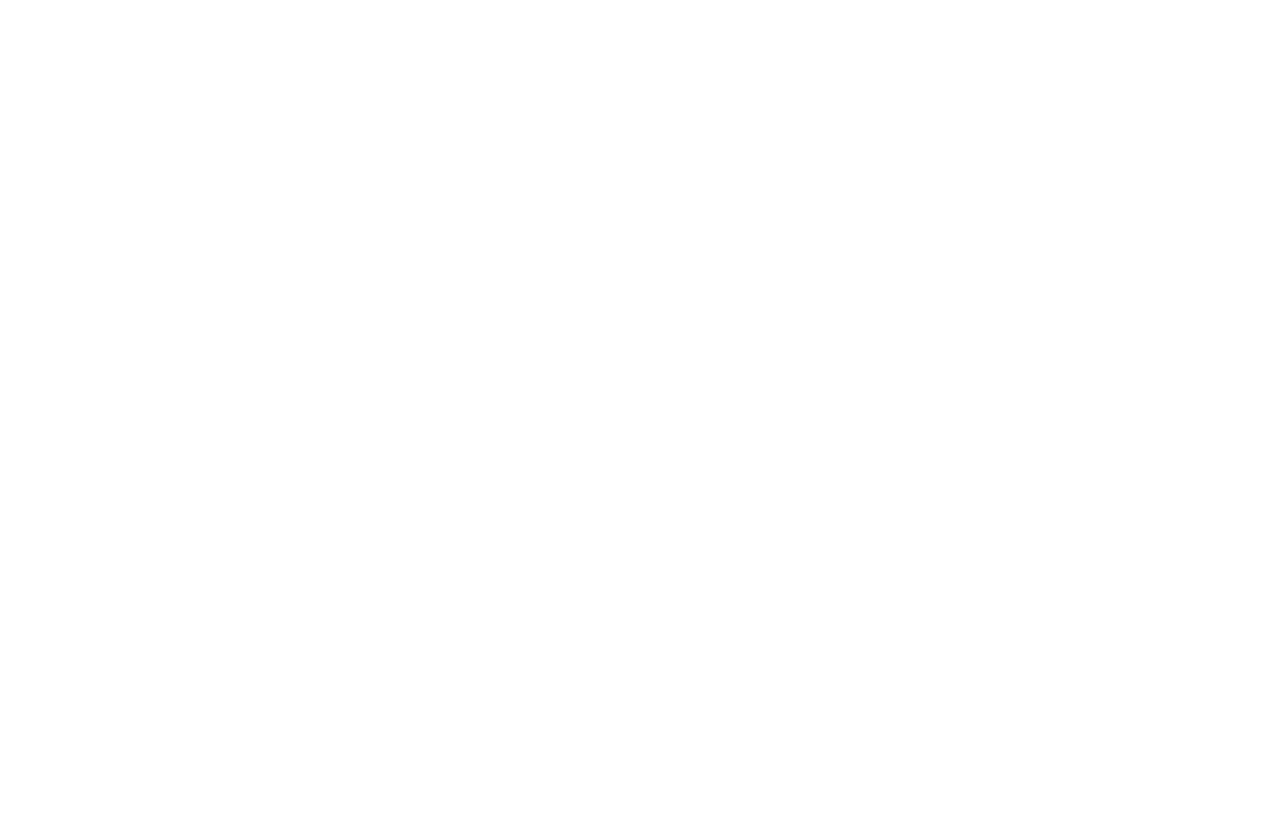
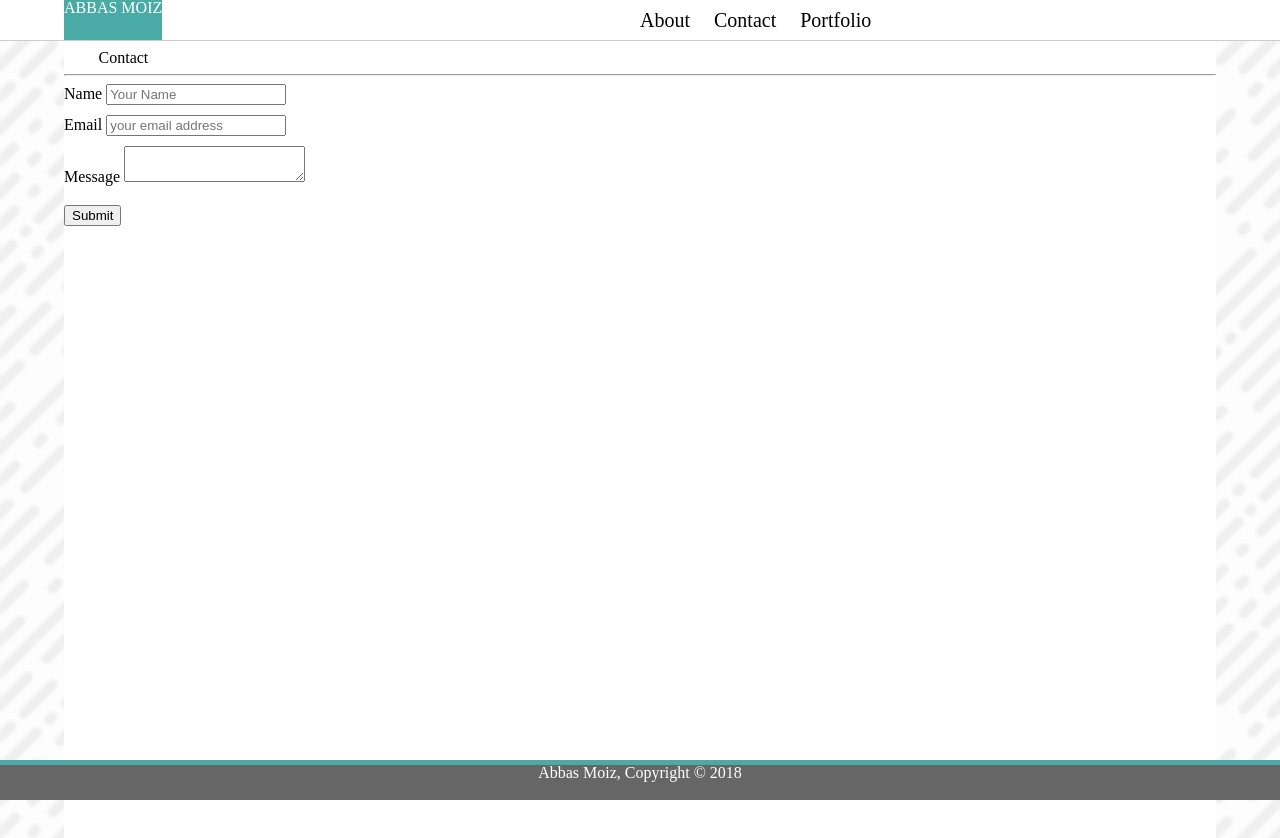
Before and after one commit to AbbasKDG/Basic-Portfolio, a plain HTML site: page contact.html in a window 1280 px wide. Before the commit the page ends 800 px from the top, so only its background shows below. Drawn offline with Linux system fonts and the light colour scheme.

Commit message:
Portfolio and Contact completed pages completed

```diff
--- a/assets/css/style.css
+++ b/assets/css/style.css
@@ -3,6 +3,7 @@ body{
     background-image:url("../images/funky-lines.png");
     height:100%;
     background-size:cover;
+
 
 
 }
@@ -60,6 +61,7 @@ header::after{
 
 .page h1{
     padding-top: 10px;
+    padding-left:3%;
 }
 
 header a {
@@ -129,7 +131,8 @@ nav li {
 
 
 footer {
-
+    position:fixed;
+    text-align: center;
     background-color: #666666;
     color:white;
     bottom:0;
@@ -142,13 +145,14 @@ footer {
 
 h2 {
     padding-top: 10px;
+    padding-left:3%;
     font-size:16px;
     padding-bottom: 30px;
 }
 
 p {
     padding: 3%;
-    font-size:12px;
+    font-size:20px;
 
 }
 
@@ -186,3 +190,34 @@ img {
     float:left;
     padding: 3%
 }
+
+#name{
+    width:180px;
+}
+
+#email{
+    width:180px
+}
+
+#message {
+    min-width: 180px;
+
+}
+
+#contact-form ul {
+    margin-bottom: 20px;
+  }
+
+  #contact-form li {
+    margin-bottom: 10px;
+  }
+
+  #porimg {
+      padding:0px;
+      margin:5px;
+      width:270;
+      align-content: center;
+      max-width:290px;
+      float: right;
+
+  }
--- a/contact.html
+++ b/contact.html
@@ -0,0 +1,136 @@
+<DOCTYPE html>
+    <html>
+
+<!--HEAD-->
+    <head>
+            <title>ABBAS MOIZ-About Me </title>
+            <link rel="stylesheet" href="assets/css/reset.css">
+            <link rel="stylesheet" href="assets/css/style.css">
+
+    </head>
+
+    <body>
+        <header>
+            <section class="box"> <!--active region-->
+                <div class="logo">
+                    <h1>ABBAS MOIZ</h1>
+                </div>
+
+                <nav>
+                    <ul >
+                        <li><a href="index.html">About</a></li>
+                        <li><a href="contact.html">Contact</a></li>
+                        <li><a href="portfolio.html">Portfolio</a></li>
+                    </ul>
+                </nav>
+
+            </section>
+        </header>
+
+
+      <section class="container background">
+          <section class="box clearfix">
+              <section class="page clearfix">
+                    <h1>Contact</h1>
+                    <hr>
+                    <!--FORM-->
+                    <form id="contact-form">
+                        <ul>
+                          <li>
+                            <label for="name">Name</label>
+                            <input type="text" id="name" name="name" placeholder="Your Name" required="required">
+                          </li>
+                          <li>
+                            <label for="email">Email</label>
+                            <input type="email" id="email" name="email" placeholder="your email address" required="required">
+                          </li>
+                          <li>
+                            <label for="message">Message</label>
+                            <textarea id="message" name="message" required="required"></textarea>
+                          </li>
+                        </ul>
+                        <input type="submit">
+                      </form>
+                      <!--FORM-->
+              </section>
+          </section>
+      </section>
+
+      <section>
+          <div>
+              <footer class="clearfix">
+                  <hr>
+                  <div >Abbas Moiz, Copyright &copy; 2018</div>
+              </footer>
+          </div>
+      </section>
+
+
+
+
+    </body>
+
+
+
+
+    </html>
+</DOCTYPE>
+
+
+
+
+
+
+
+
+
+
+
+
+
+
+
+
+
+
+
+
+
+<!-- Instructions
+3 HTML documents: index.html, contact.html and portfolio.html.
+A folder called assets.
+Inside the assets directory, make two additional folders: css and images.
+
+
+The main logo where it says "Your Name" should say your name.
+This may make the logo section smaller or wider depending on how
+long your name is—that is fine and expected.
+
+Be sure to validate your html.
+
+
+Teal color (used for headings and backgrounds): #4aaaa5
+
+Regular font color (used for paragraphs and all text besides the headings): #777777
+
+Main header background color: #ffffff
+
+Main header border color: #cccccc
+
+Footer background color: #666666
+
+Main content background color: #ffffff
+
+Main content border color: #dddddd
+
+For heading fonts use font-family: 'Georgia', Times, Times New Roman, serif;.
+For all other fonts use 'Arial', 'Helvetica Neue', Helvetica, sans-serif;.
+
+The background pattern used was found on Subtle Patterns. You can browse through
+that site and find whichever pattern you like.
+
+The entire content and the main section content area is 960px wide.
+Pro-tip: Use the Page Ruler extension to measure the size of elements.
+
+Don't forget to look into these concepts: float, padding, margin,
+display, overflow, clear and text-align.
```
Also changed, not shown: index.html (+3 -3 lines), portfolio.html (+139 -0 lines), assets/images/1.jpg (added), assets/images/2.jpg (added), assets/images/3.png (added), assets/images/4.jpg (added), assets/images/5.jpg (added), assets/images/6.jpg (added), assets/images/7.jpg (added), assets/images/8.jpg (added), 2 other files.
